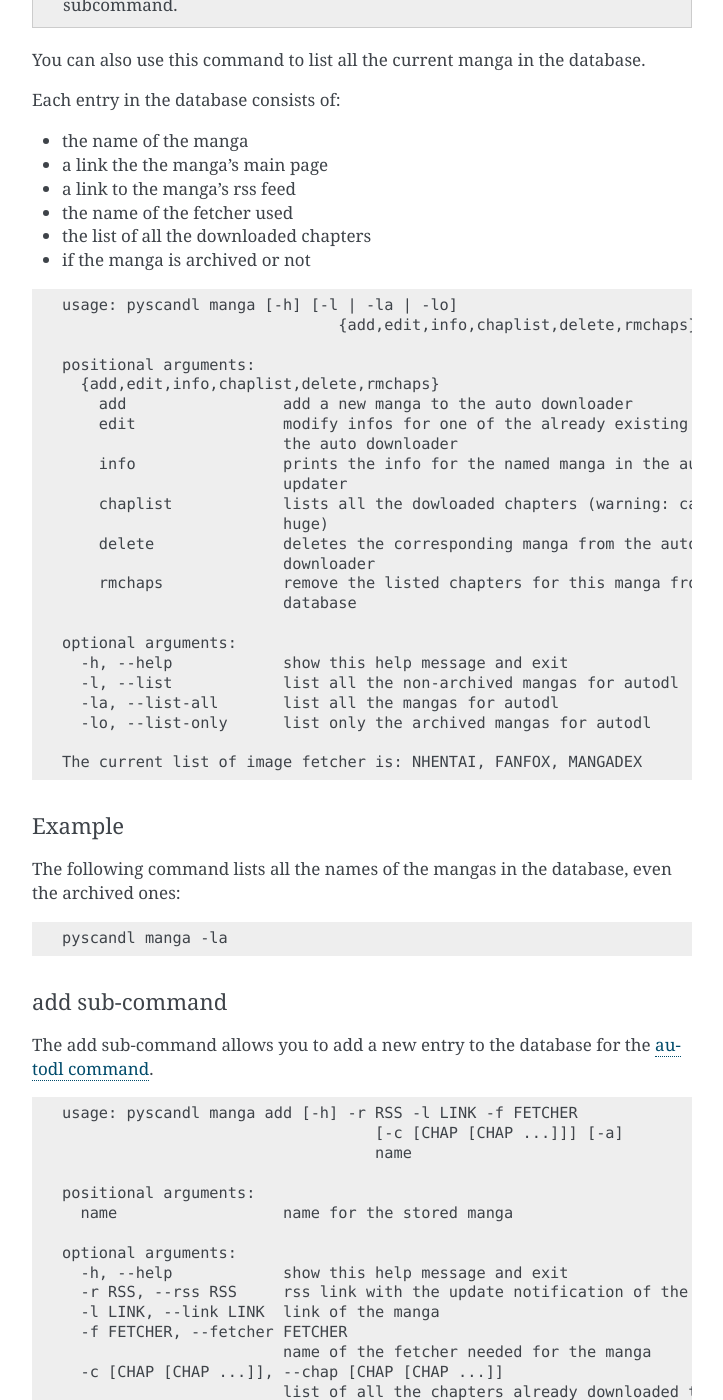
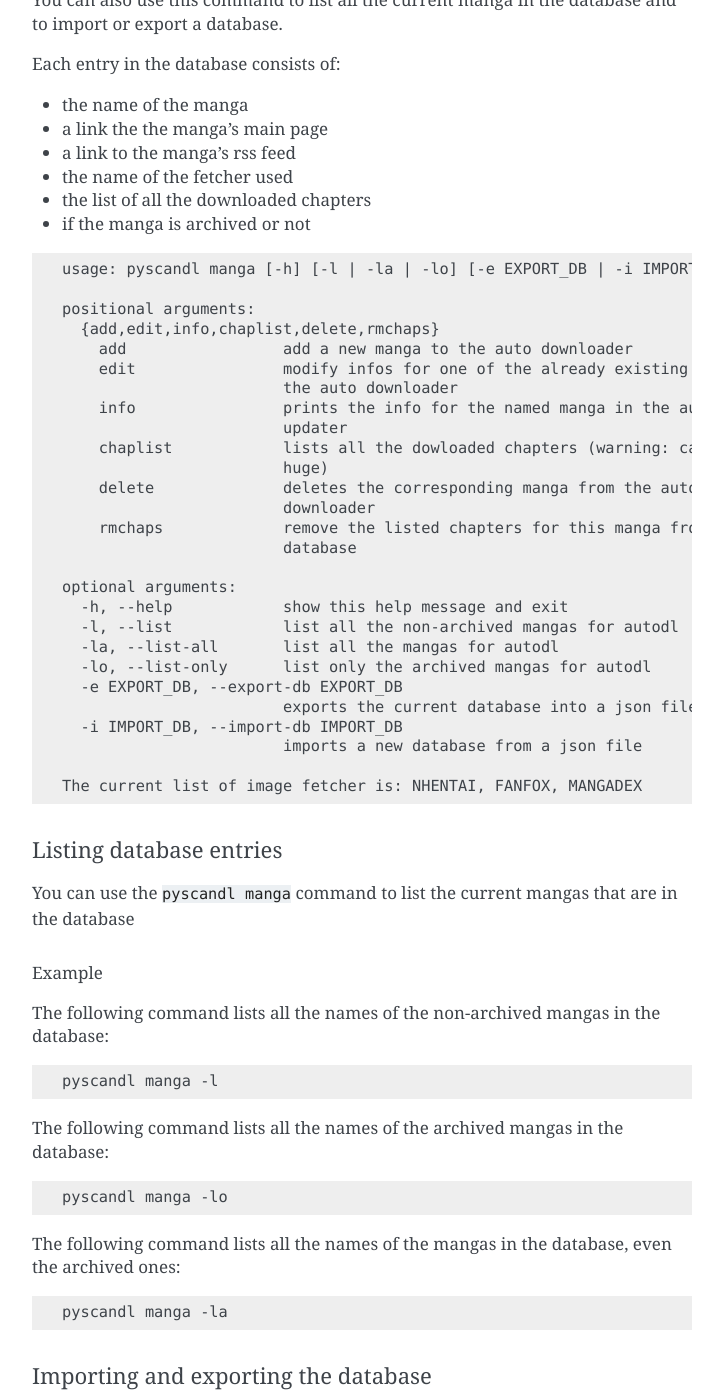
Before and after one commit to Ara0n/pyscandl, a Sphinx documentation site: the page built from docs/source/pages/usage.rst, in a window 1280 px wide and 1400 px high, scrolled down 2917 px. Shown: the whole window, without its empty margins (388-1111 px from the left). Built offline with Sphinx 7.4.7, drawn with Linux system fonts in a browser that asks for light colours; some of the changed text lies outside the part shown.

Commit message:
updated documentation

```diff
--- a/docs/source/CLI help/manga add.txt
+++ b/docs/source/CLI help/manga add.txt
@@ -1,6 +1,4 @@
-usage: pyscandl manga add [-h] -r RSS -l LINK -f FETCHER
-                                  [-c [CHAP [CHAP ...]]] [-a]
-                                  name
+usage: pyscandl manga add [-h] -r RSS -l LINK -f FETCHER [-c [CHAP [CHAP ...]]] [-a] name
 
 positional arguments:
   name                  name for the stored manga
--- a/docs/source/CLI help/manga edit.txt
+++ b/docs/source/CLI help/manga edit.txt
@@ -1,6 +1,4 @@
-usage: pyscandl manga edit [-h] [-r RSS] [-l LINK] [-f FETCHER]
-                                   [-c [CHAP [CHAP ...]]] [-a | -u]
-                                   name
+usage: pyscandl manga edit [-h] [-r RSS] [-l LINK] [-f FETCHER] [-c [CHAP [CHAP ...]]] [-a | -u] name
 
 positional arguments:
   name                  name for the stored manga
--- a/docs/source/CLI help/manga.txt
+++ b/docs/source/CLI help/manga.txt
@@ -1,5 +1,4 @@
-usage: pyscandl manga [-h] [-l | -la | -lo]
-                              {add,edit,info,chaplist,delete,rmchaps} ...
+usage: pyscandl manga [-h] [-l | -la | -lo] [-e EXPORT_DB | -i IMPORT_DB] {add,edit,info,chaplist,delete,rmchaps} ...
 
 positional arguments:
   {add,edit,info,chaplist,delete,rmchaps}
@@ -20,5 +19,9 @@
   -l, --list            list all the non-archived mangas for autodl
   -la, --list-all       list all the mangas for autodl
   -lo, --list-only      list only the archived mangas for autodl
+  -e EXPORT_DB, --export-db EXPORT_DB
+                        exports the current database into a json file
+  -i IMPORT_DB, --import-db IMPORT_DB
+                        imports a new database from a json file
 
 The current list of image fetcher is: NHENTAI, FANFOX, MANGADEX
--- a/docs/source/CLI help/manual.txt
+++ b/docs/source/CLI help/manual.txt
@@ -1,7 +1,4 @@
-usage: pyscandl manual [-h] (-l LINK | -m MANGA) -f FETCHER
-                               [-o OUTPUT] [-c CHAPTER_START]
-                               [-a | -n DOWNLOAD_NUMBER | -e CHAPTER_END] [-t]
-                               [-s SKIP] (-p | -k | -i)
+usage: pyscandl manual [-h] (-l LINK | -m MANGA) -f FETCHER [-o OUTPUT] [-c CHAPTER_START] [-a | -n DOWNLOAD_NUMBER | -e CHAPTER_END] [-t] [-s SKIP] (-p | -k | -i)
 
 optional arguments:
   -h, --help            show this help message and exit
--- a/docs/source/pages/usage.rst
+++ b/docs/source/pages/usage.rst
@@ -59,7 +59,7 @@
 
 .. note:: An archived manga wont be checked when using ``-l`` or with the ``autodl`` subcommand.
 
-You can also use this command to list all the current manga in the database.
+You can also use this command to list all the current manga in the database and to import or export a database.
 
 Each entry in the database consists of:
 
@@ -73,14 +73,52 @@
 .. literalinclude:: ../CLI help/manga.txt
     :language: none
 
+Listing database entries
+""""""""""""""""""""""""
+
+You can use the ``pyscandl manga`` command to list the current mangas that are in the database
+
 Example
-"""""""
+'''''''
+
+The following command lists all the names of the non-archived mangas in the database:
+
+.. code-block:: none
+
+    pyscandl manga -l
+
+The following command lists all the names of the archived mangas in the database:
+
+.. code-block:: none
+
+    pyscandl manga -lo
 
 The following command lists all the names of the mangas in the database, even the archived ones:
 
 .. code-block:: none
 
     pyscandl manga -la
+
+
+Importing and exporting the database
+""""""""""""""""""""""""""""""""""""
+
+It is possible to import and export databases with the ``pyscandl manga`` command. It can be usefull to make backups or install already existing databases in a new pyscandl installation.
+
+Example
+'''''''
+
+The following command exports your current database into a ``db.json`` file in ``Documents/pyscandl/``
+
+.. code-block:: none
+
+    pyscandl manga -e Documents/pyscandl
+
+The following command imports the file at ``Documents/pyscandl/backup/db.json`` to the current database of pyscandl
+
+.. code-block:: none
+
+    pyscandl manga -i Documents/pyscandl/backup/db.json
 
 
 add sub-command
```
Also changed, not shown: 1 other file.
